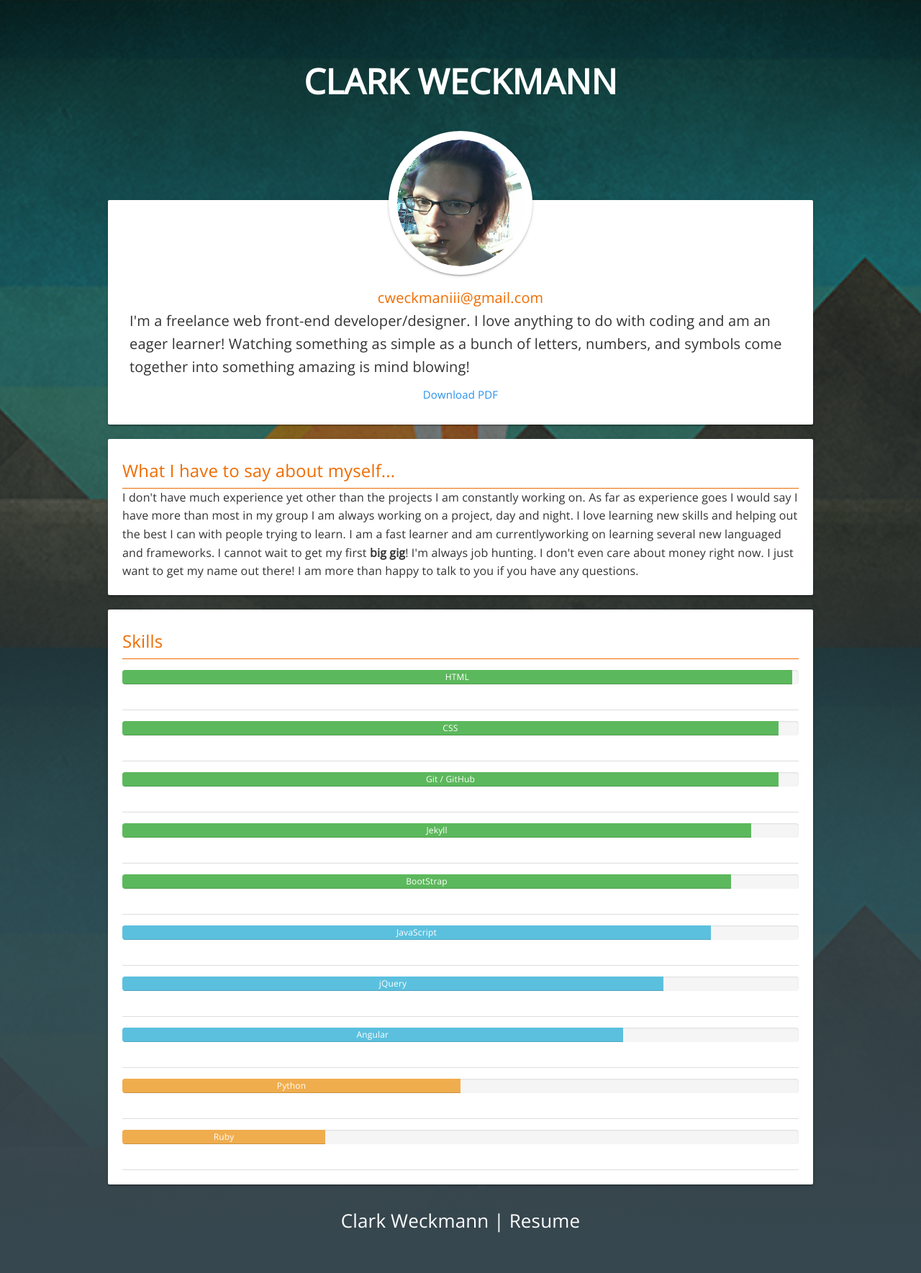
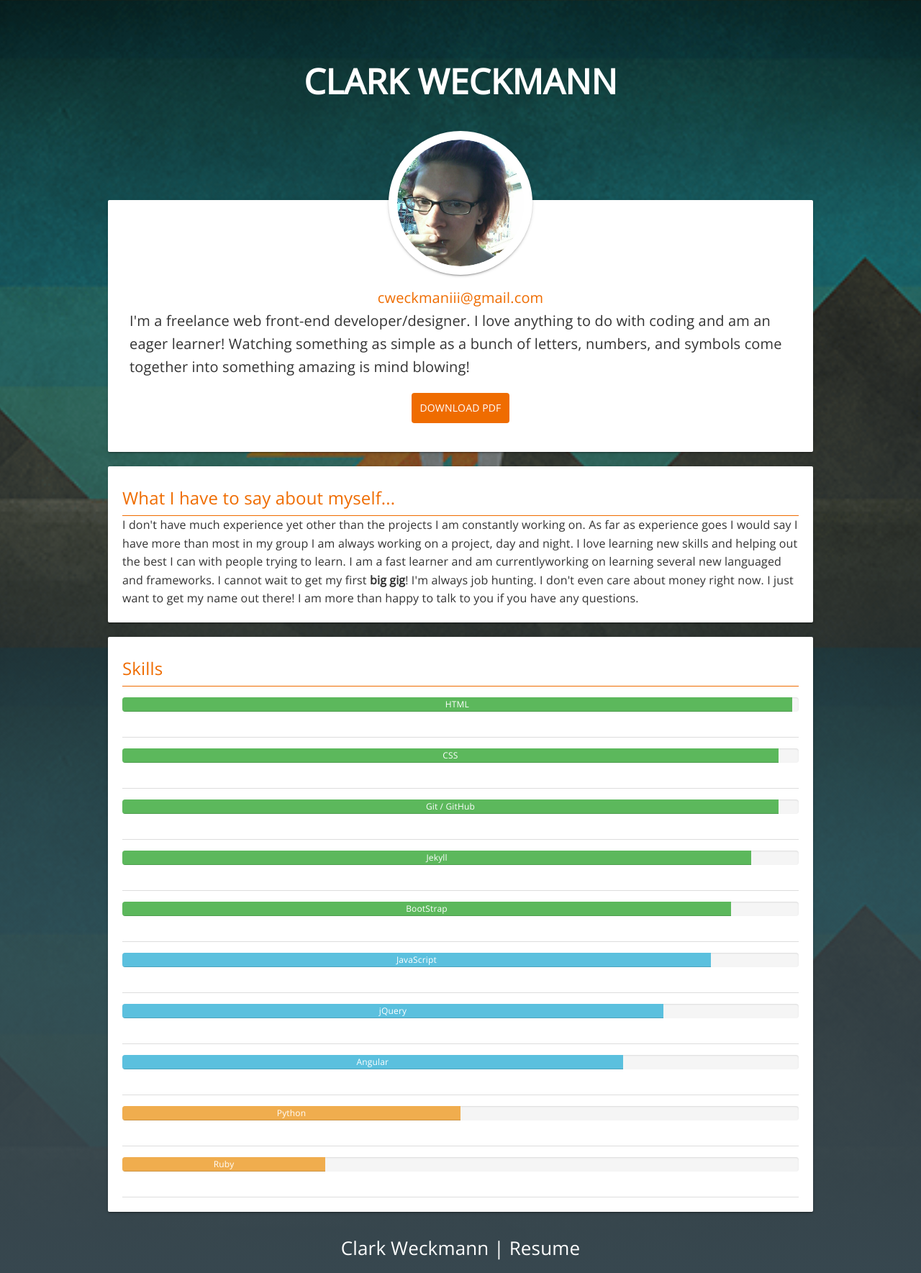
Before and after one commit to waffle-iron/clarkhacks.github.io, a Jekyll site: the page resume/doc.html, which Jekyll copies as it is, in a window 1280 px wide. Shown: the whole page at 72% size. Built offline with Jekyll 4.4.1, drawn with Linux system fonts in a browser that asks for light colours; nearby versions of some CDN libraries; before the commit the page ends 1730 px from its top, so only the background shows below that.

Commit message:
Fixed msising "

```diff
--- a/resume/doc.html
+++ b/resume/doc.html
@@ -46,7 +46,7 @@
           <div class="top card">
             <a class="email" href="mailto:cweckmaniii@gmail.com">cweckmaniii@gmail.com</a>
             <p class="description">I'm a freelance web front-end developer/designer. I love anything to do with coding and am an eager learner! Watching something as simple as a bunch of letters, numbers, and symbols come together into something amazing is mind blowing!</p>
-            <a href="respdf.pdf class="btn">Download PDF</a>
+            <a href="respdf.pdf" class="btn">Download PDF</a>
 <!-- <a href="../../resume" class="btn" download>Download Web File</a> -->
           </div>
 
```
